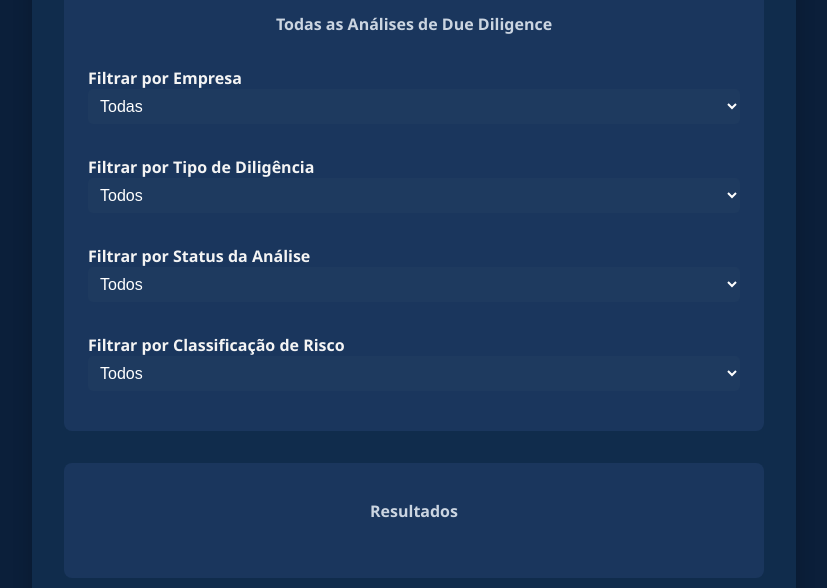
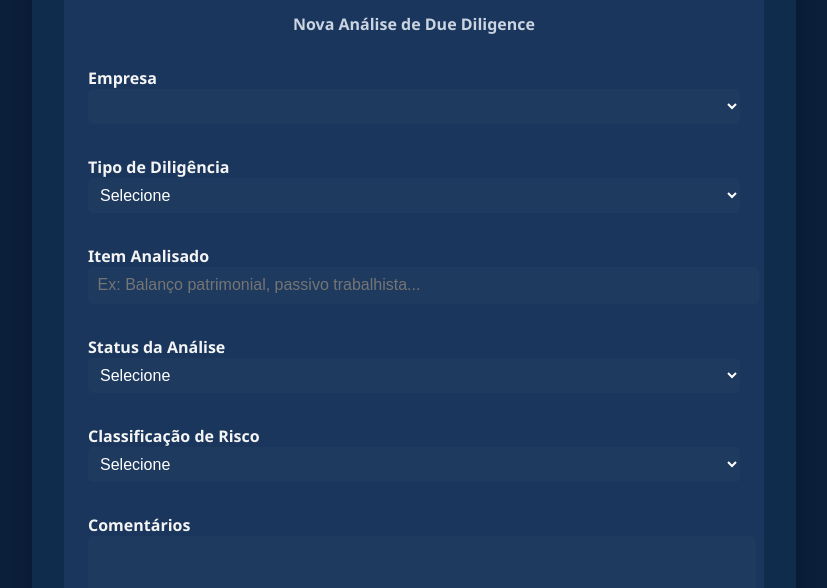
Before and after one commit to Rafaelmarinholink/testes, a website: page todas_diligencias.html in a window 1280 px wide. Shown: the part 212-800 px from the top of the page, without its empty margins (226-1053 px from the left). Drawn offline with Linux system fonts and the light colour scheme; no server answers.

Commit message:
Update todas_diligencias.html

```diff
--- a/todas_diligencias.html
+++ b/todas_diligencias.html
@@ -3,7 +3,7 @@
 <head>
   <meta charset="UTF-8" />
   <meta name="viewport" content="width=device-width, initial-scale=1.0" />
-  <title>Todas as Diligências | Saber Capital</title>
+  <title>Due Diligence | Saber Capital</title>
   <link rel="stylesheet" href="style.css" />
   <style>
     .analise-item {
@@ -17,13 +17,14 @@
       margin-top: 1rem;
       display: block;
     }
-    select {
+    select, input, textarea {
       margin-bottom: 1rem;
       padding: 0.5rem;
       background-color: #1e3a5f;
       color: white;
       border: none;
       border-radius: 5px;
+      width: 100%;
     }
   </style>
 </head>
@@ -35,16 +36,14 @@
         <h1 class="logo-text">SABER<br>CAPITAL</h1>
       </div>
 
-      <h2 class="subtitle">Todas as Análises de Due Diligence</h2>
+      <h2 class="subtitle">Nova Análise de Due Diligence</h2>
 
-      <label for="filtroEmpresa">Filtrar por Empresa</label>
-      <select id="filtroEmpresa">
-        <option value="">Todas</option>
-      </select>
+      <label for="empresa">Empresa</label>
+      <select id="empresa"></select>
 
-      <label for="filtroTipo">Filtrar por Tipo de Diligência</label>
-      <select id="filtroTipo">
-        <option value="">Todos</option>
+      <label for="tipo">Tipo de Diligência</label>
+      <select id="tipo">
+        <option value="">Selecione</option>
         <option value="Financeira">Financeira</option>
         <option value="Jurídica">Jurídica</option>
         <option value="Contábil">Contábil</option>
@@ -57,30 +56,42 @@
         <option value="Segurança da Informação">Segurança da Informação</option>
       </select>
 
-      <label for="filtroStatus">Filtrar por Status da Análise</label>
-      <select id="filtroStatus">
-        <option value="">Todos</option>
+      <label for="item">Item Analisado</label>
+      <input type="text" id="item" placeholder="Ex: Balanço patrimonial, passivo trabalhista..." />
+
+      <label for="status">Status da Análise</label>
+      <select id="status">
+        <option value="">Selecione</option>
         <option value="Pendente">Pendente</option>
         <option value="Em andamento">Em andamento</option>
         <option value="Concluída">Concluída</option>
         <option value="Com Risco">Com Risco</option>
       </select>
 
-      <label for="filtroRisco">Filtrar por Classificação de Risco</label>
-      <select id="filtroRisco">
-        <option value="">Todos</option>
+      <label for="risco">Classificação de Risco</label>
+      <select id="risco">
+        <option value="">Selecione</option>
         <option value="Baixo">Baixo</option>
         <option value="Médio">Médio</option>
         <option value="Alto">Alto</option>
       </select>
+
+      <label for="comentario">Comentários</label>
+      <textarea id="comentario" rows="3"></textarea>
+
+      <label for="evidencia">Evidência (URL)</label>
+      <input type="text" id="evidencia" placeholder="Ex: https://drive.google.com/..." />
+      <small style="color:#ccc">O link deve ser público. Ex: upload público no Google Drive, Dropbox, etc.</small>
+
+      <button class="btn" id="salvar-dd">Salvar Análise</button>
     </div>
 
     <div class="card">
-      <h2 class="subtitle">Resultados</h2>
-      <div id="listaDD"></div>
+      <h2 class="subtitle">Análises Cadastradas</h2>
+      <div id="lista-dd"></div>
     </div>
   </div>
 
-  <script src="todas_diligencias.js"></script>
+  <script src="due_diligence.js"></script>
 </body>
 </html>
```
